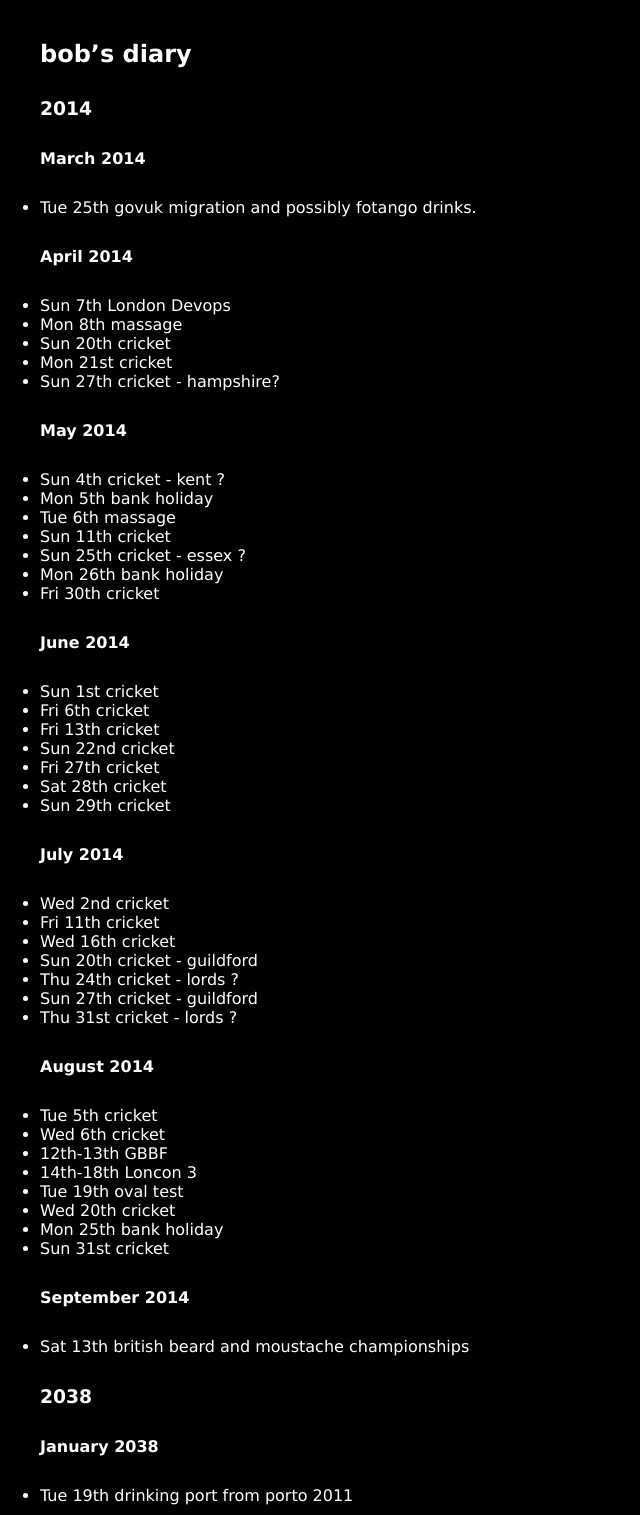
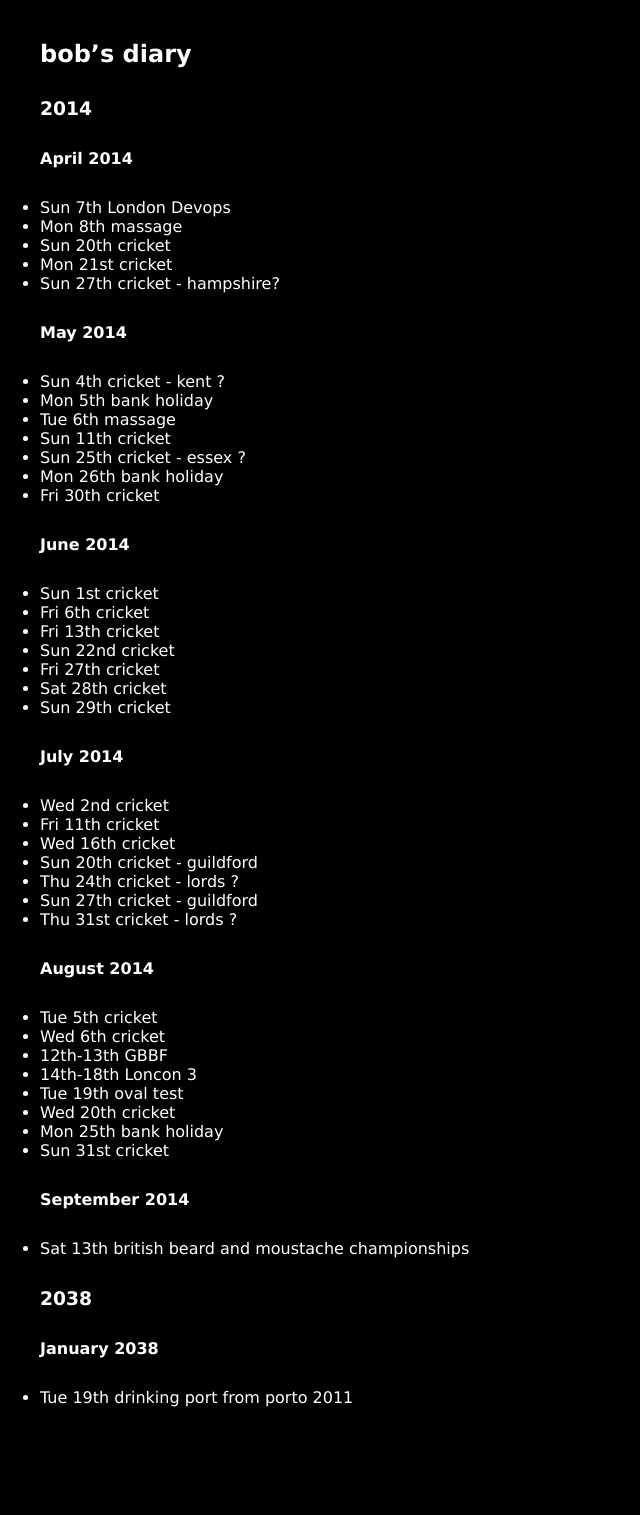
Before and after one commit to rjw1/randomness.org.uk, a Jekyll site: the page built from diary/index.md, in a window 1280 px wide. Shown: the whole page, without its empty margins (0-640 px from the left). Built offline with Jekyll 4.4.1, drawn with Linux system fonts in a browser that asks for light colours; Markdown is read by kramdown in place of the engine named in the settings; after the commit the page ends 1417 px from its top, so only the background shows below that.

Commit message:
fotango drinks happened

```diff
--- a/diary/index.md
+++ b/diary/index.md
@@ -5,11 +5,6 @@ layout: default
 ## bob's diary ##
 
 ### 2014 ###
-
-
-#### March 2014 ####
-
-* Tue 25th govuk migration and possibly fotango drinks.
 
 #### April 2014 ####
 
```
